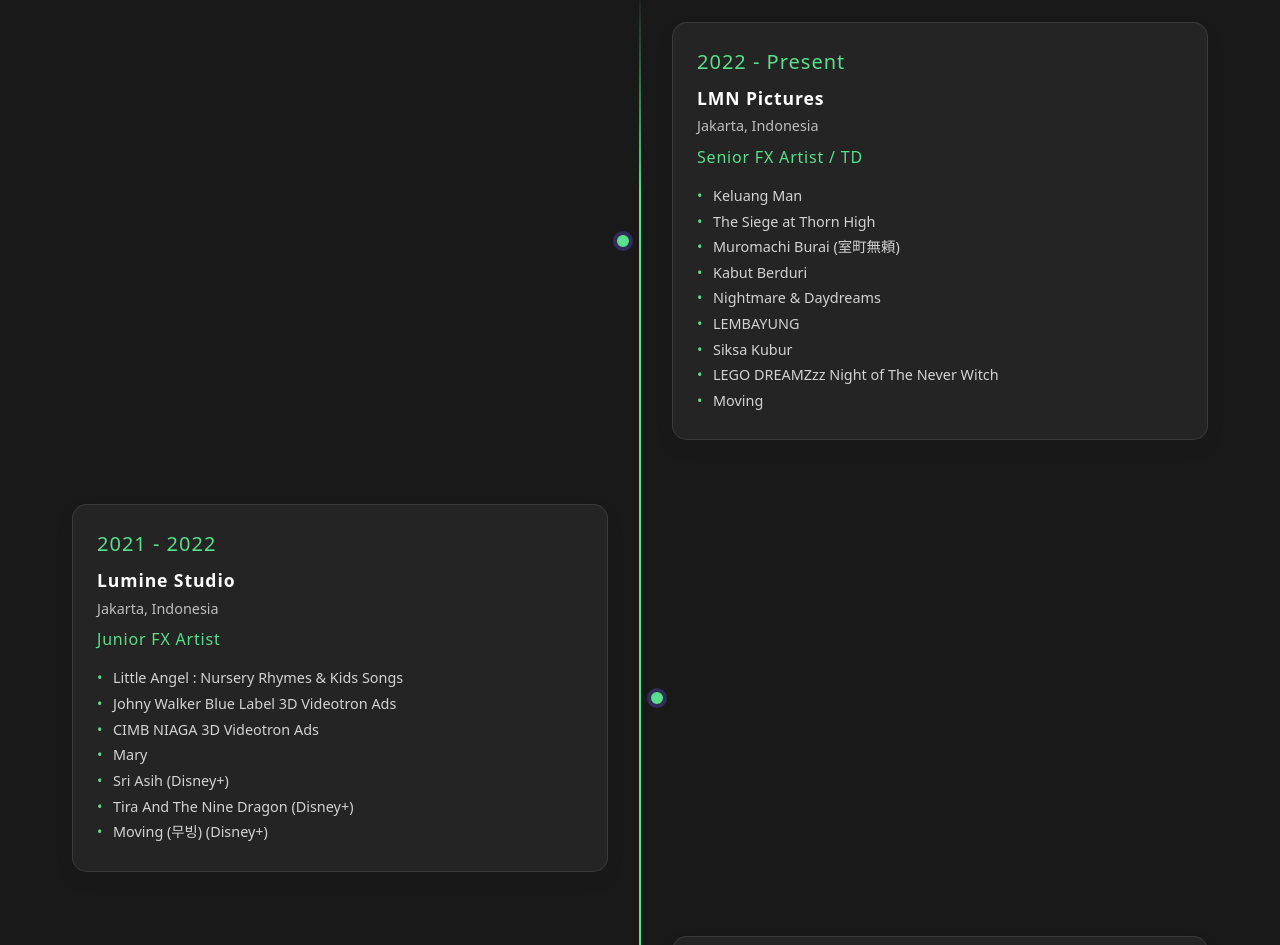
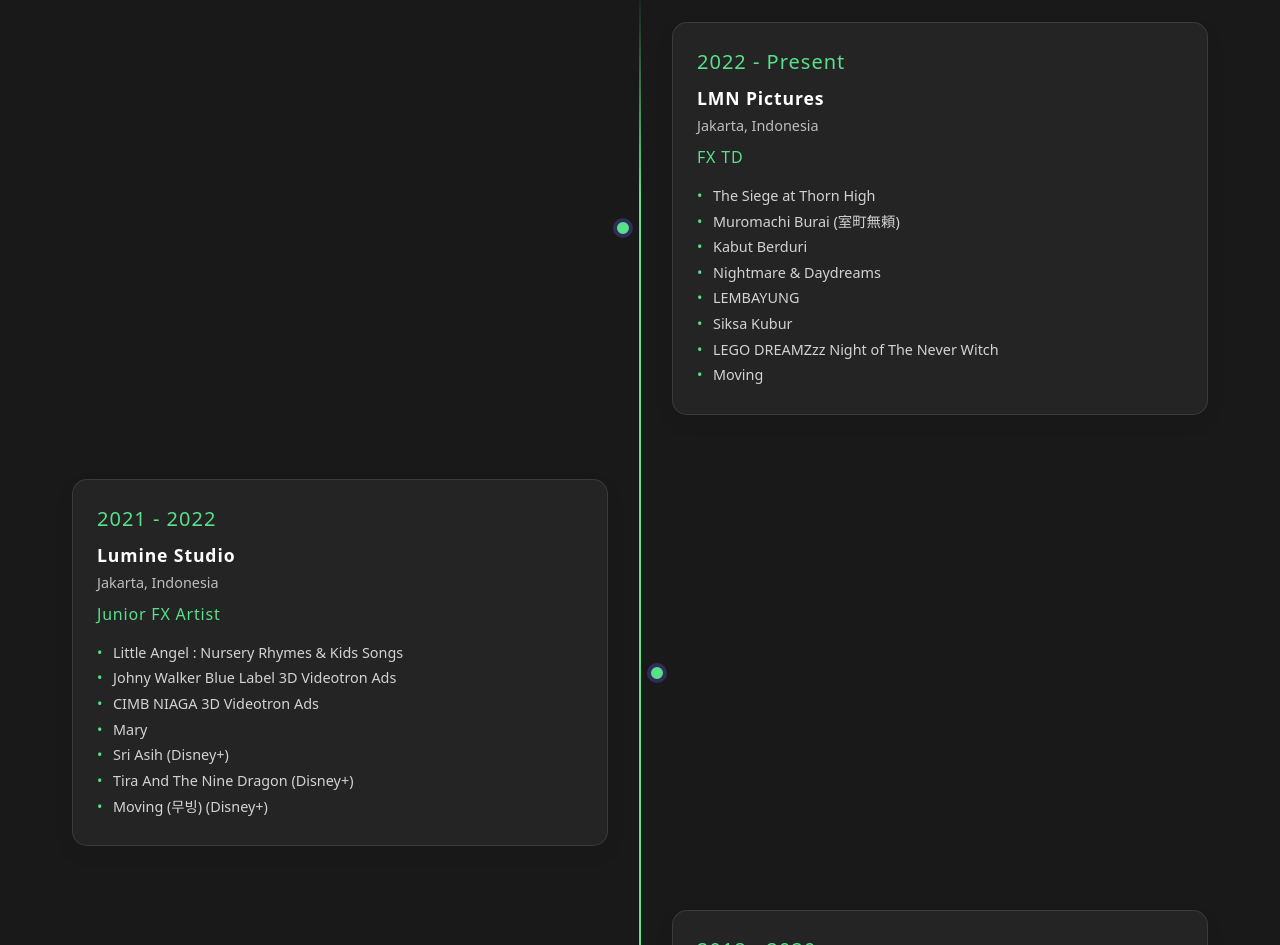
Before and after one commit to valrazi/shea3d-revamp, a Nuxt app: page / in a window 1280 px wide. Shown: the part 1782-2727 px from the top of the page. Built offline with nearby package versions, Linux system fonts and the light colour scheme.

Commit message:
update timeline

```diff
--- a/components/Timeline.vue
+++ b/components/Timeline.vue
@@ -36,8 +36,8 @@
             name: 'LMN Pictures',
             location: 'Jakarta, Indonesia'
         },
-        role: 'Senior FX Artist / TD',
-        projects: ['Keluang Man', 'The Siege at Thorn High', 'Muromachi Burai (室町無頼)', 'Kabut Berduri', 'Nightmare & Daydreams', 'LEMBAYUNG', 'Siksa Kubur', 'LEGO DREAMZzz Night of The Never Witch', 'Moving']
+        role: 'FX TD',
+        projects: ['The Siege at Thorn High', 'Muromachi Burai (室町無頼)', 'Kabut Berduri', 'Nightmare & Daydreams', 'LEMBAYUNG', 'Siksa Kubur', 'LEGO DREAMZzz Night of The Never Witch', 'Moving']
     },
 
     {
```
